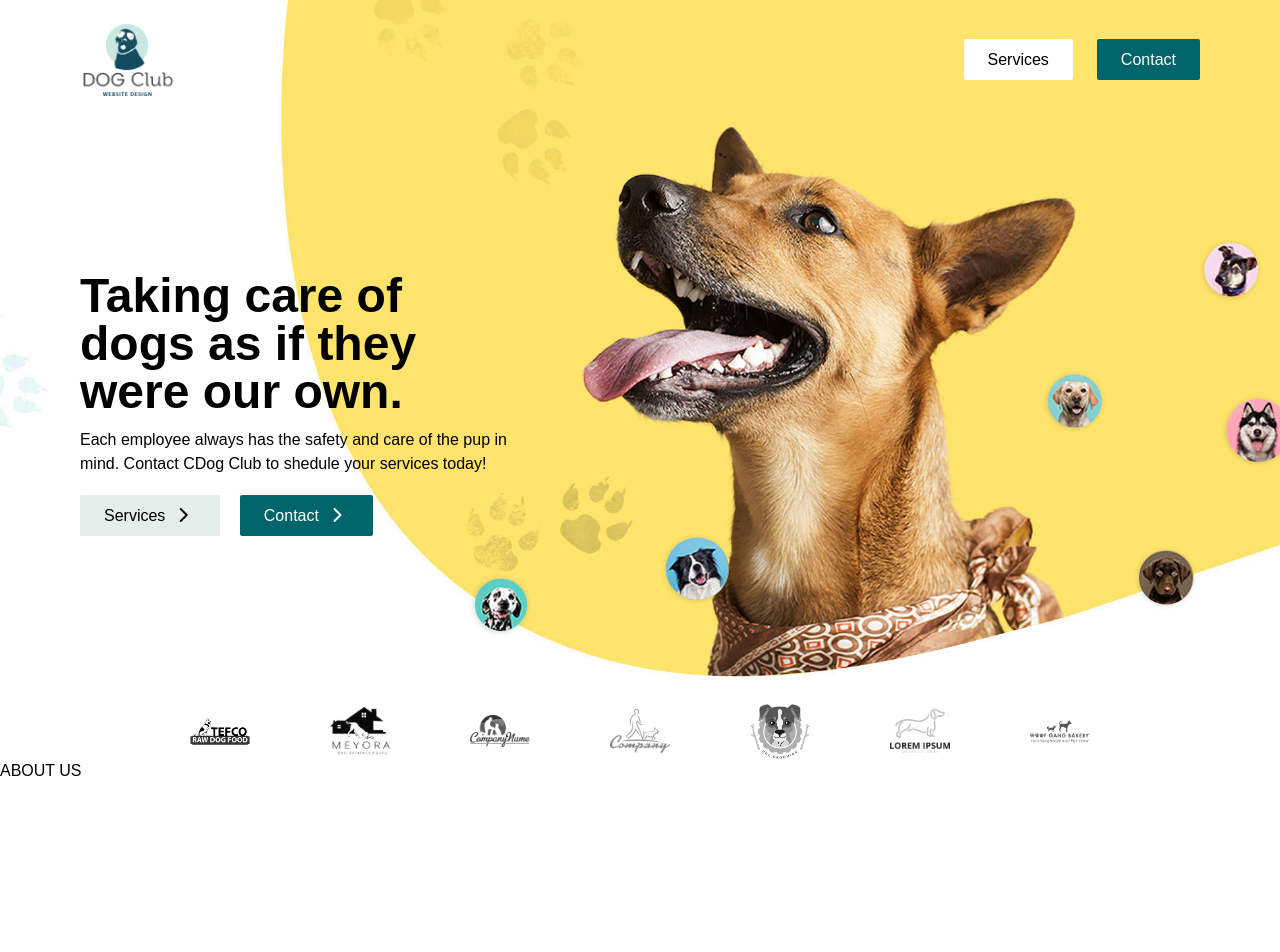
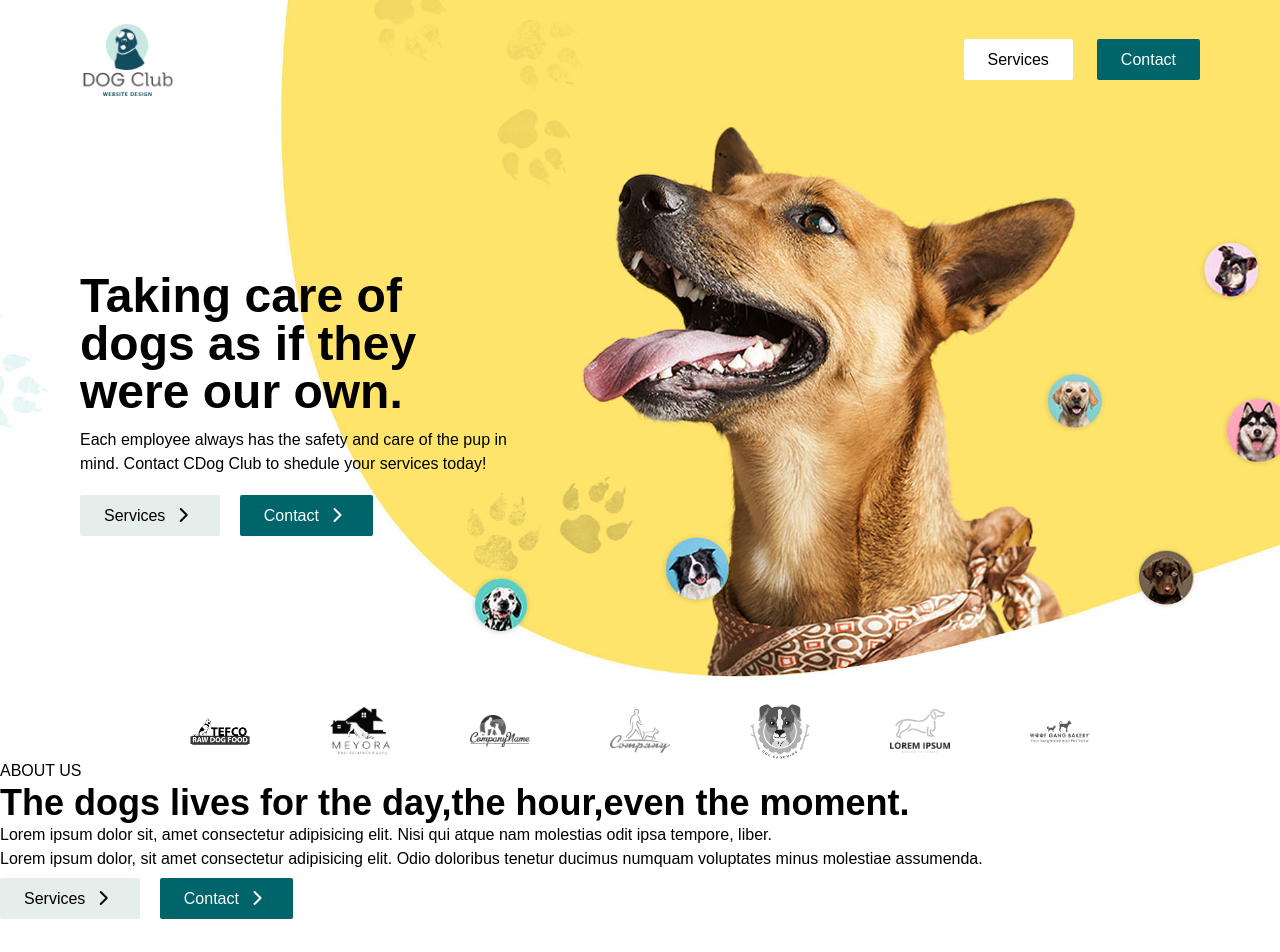
Before and after one commit to Pasindu-Peiris/tailwind-css-mobile-responsive, a React (Create React App) app in the folder client/: page / in a window 1280 px wide. Shown: the top 952 px of the page. Built offline with nearby package versions, Linux system fonts and the light colour scheme.

Commit message:
Update Homesection3.jsx

```diff
--- a/client/src/pages/Homesection3.jsx
+++ b/client/src/pages/Homesection3.jsx
@@ -10,8 +10,21 @@ const Homesection3 = () => {
                     <p>ABOUT US</p>
                 </div>
                 <div className="text-h1">
+                    <h1 className='text-4xl font-bold'>The dogs lives for the day,the hour,even the moment.</h1>
+                </div>
 
+                <div className="sm-p">
+                    <p>Lorem ipsum dolor sit, amet consectetur adipisicing elit. Nisi qui atque nam molestias odit ipsa tempore, liber.</p>
+                    <p>Lorem ipsum dolor, sit amet consectetur adipisicing elit. Odio doloribus tenetur ducimus numquam voluptates minus molestiae assumenda.</p>
                 </div>
+
+                <div className="menu mt-4">
+                    <a href='#!' className=' px-6 py-3 bg-[#e6eeeb] text-black rounded-sm'>Services <i class="fa-solid fa-chevron-right mx-2 font-bold"></i></a>
+                    <a href='#!' className=' px-6 py-3 mx-5 bg-[#00646b] text-white rounded-sm'>Contact <i class="fa-solid fa-chevron-right mx-2 font-bold"></i></a>
+                </div>
+
+
+
 
 
             </div>
```
Lines whose indentation alone changed are shown as unchanged.
